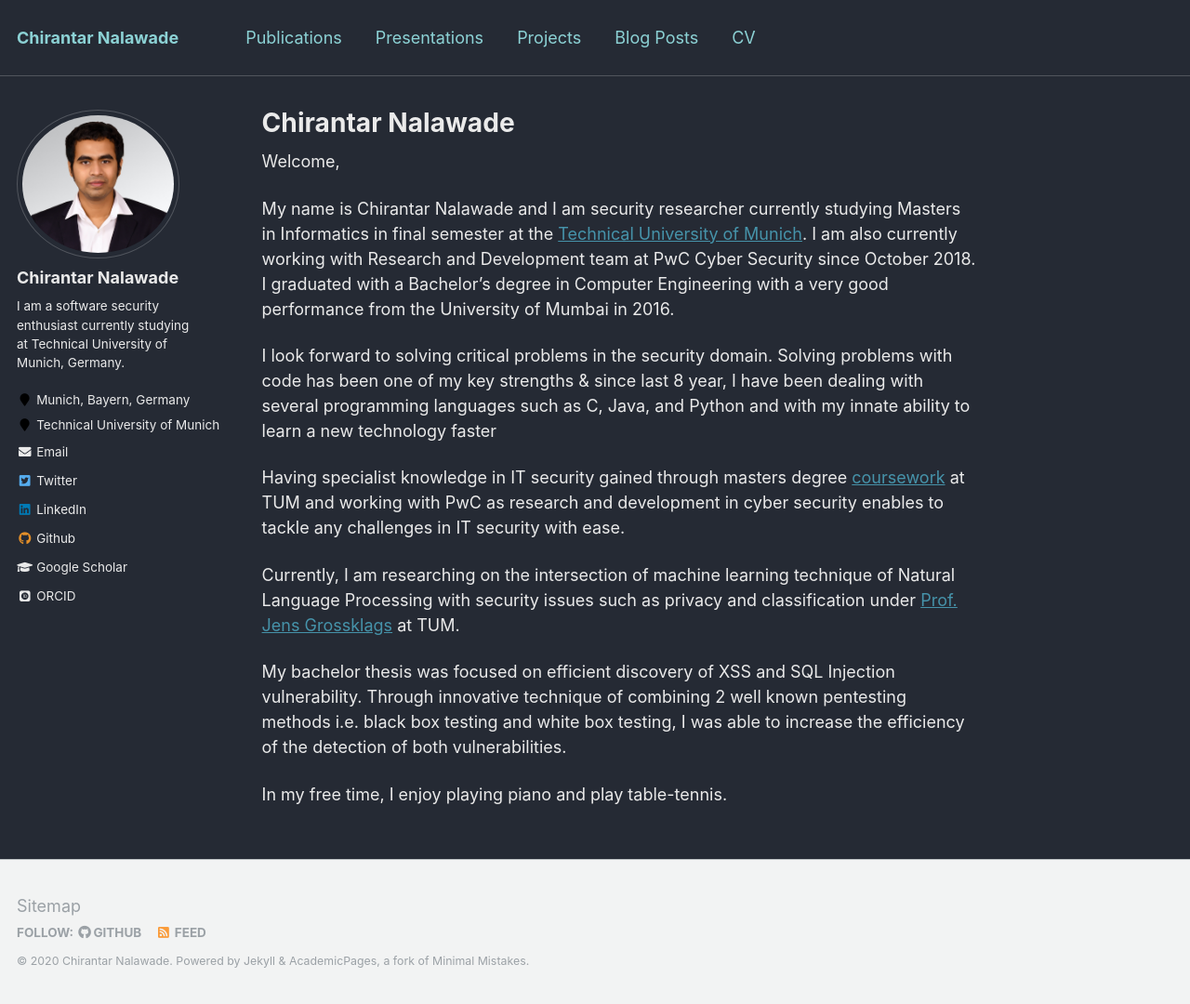
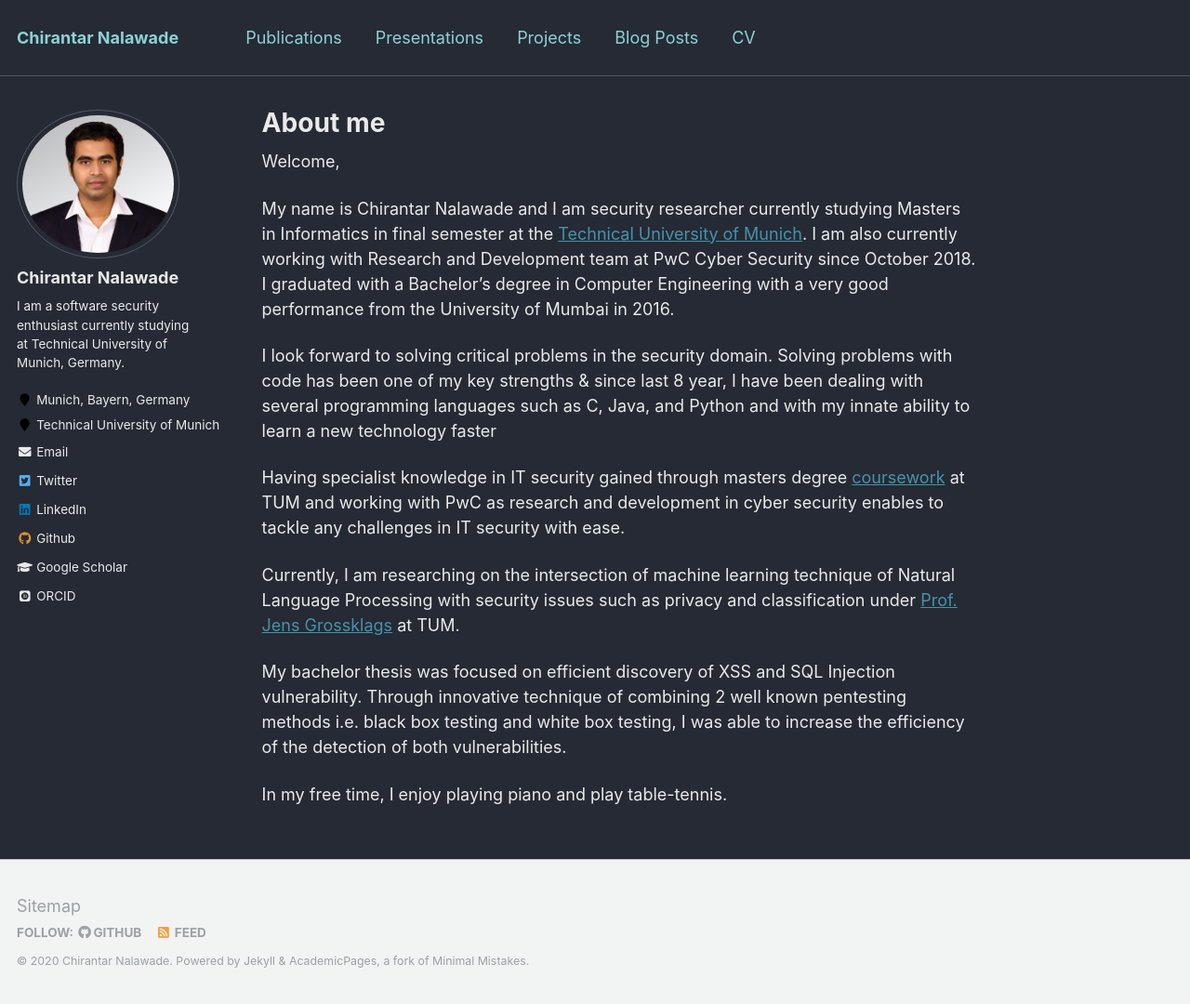
Before and after one commit to Chirantar7004/Chirantar7004.github.io, a Jekyll site: the page built from _pages/about.md, in a window 1280 px wide and 1080 px high. Shown: the whole window at 93% size. Built offline with Jekyll 4.4.1, drawn with Linux system fonts in a browser that asks for light colours; some web fonts are replaced.

Commit message:
Update about.md

```diff
--- a/_pages/about.md
+++ b/_pages/about.md
@@ -1,6 +1,6 @@
 ---
 permalink: /
-title: "Chirantar Nalawade"
+title: "About me"
 excerpt: "About me"
 author_profile: true
 redirect_from:
```
